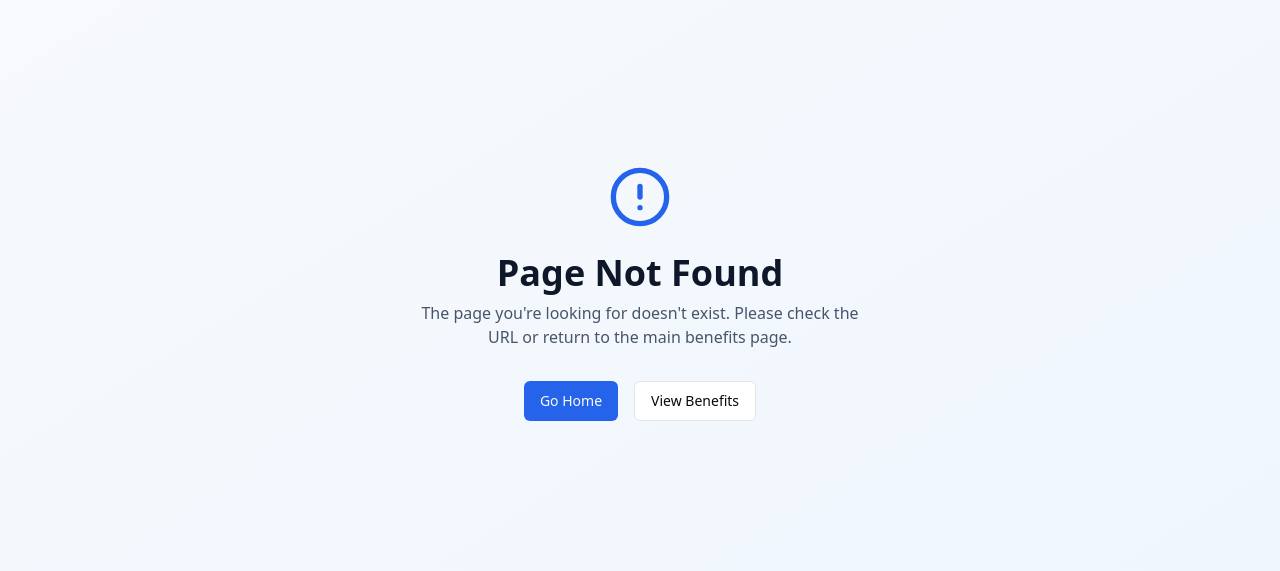
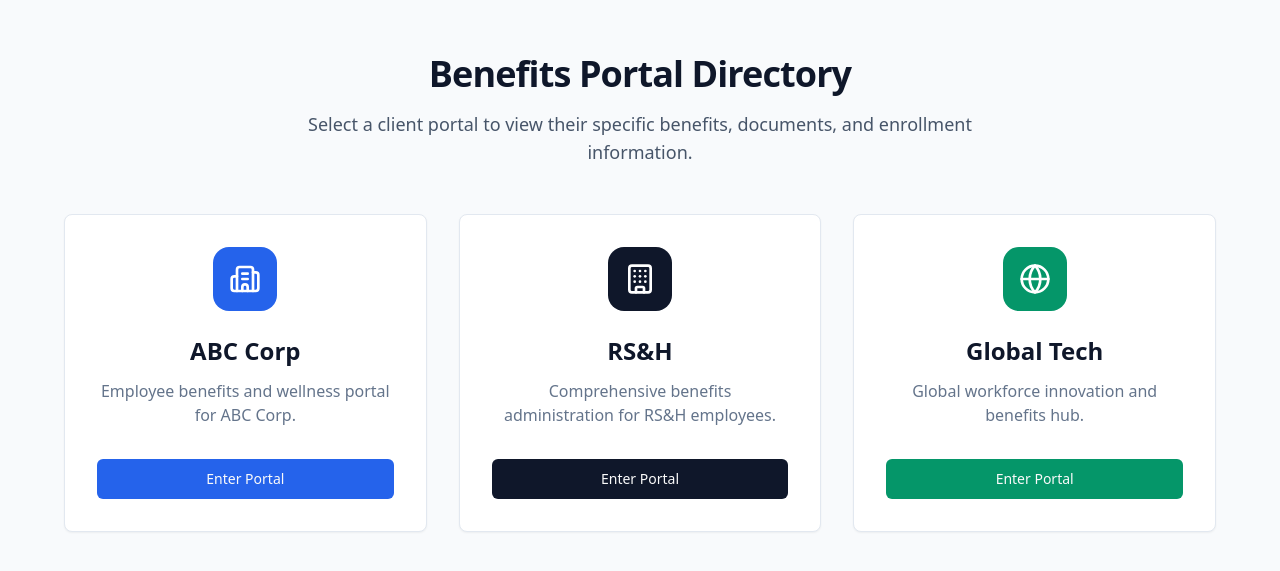
Before and after one commit to dharani-dharmalingam/rsandh_demo, a Next.js app: page / in a window 1280 px wide. Before the commit this address had no page. Shown: the part 107-678 px from the top of the page. Built offline with nearby package versions, Linux system fonts and the light colour scheme.

Commit message:
Add client selection landing page and update middleware to fix Studio redirects

```diff
--- /dev/null
+++ b/app/page.tsx
@@ -0,0 +1,70 @@
+import Link from 'next/link';
+import { Card } from '@/components/ui/card';
+import { Button } from '@/components/ui/button';
+import { SectionWrapper } from '@/components/section-wrapper';
+import { Building2, Globe, Building } from 'lucide-react';
+
+export default function RootLandingPage() {
+    const clients = [
+        {
+            name: 'ABC Corp',
+            slug: 'abc-corp',
+            description: 'Employee benefits and wellness portal for ABC Corp.',
+            icon: Building2,
+            color: 'bg-blue-600',
+        },
+        {
+            name: 'RS&H',
+            slug: 'rs-h',
+            description: 'Comprehensive benefits administration for RS&H employees.',
+            icon: Building,
+            color: 'bg-slate-900',
+        },
+        {
+            name: 'Global Tech',
+            slug: 'global-tech',
+            description: 'Global workforce innovation and benefits hub.',
+            icon: Globe,
+            color: 'bg-emerald-600',
+        },
+    ];
+
+    return (
+        <div className="min-h-screen bg-slate-50 flex flex-col justify-center py-12 px-4 sm:px-6 lg:px-8">
+            <SectionWrapper>
+                <div className="text-center mb-12">
+                    <h1 className="text-4xl font-extrabold text-slate-900 mb-4 tracking-tight">
+                        Benefits Portal Directory
+                    </h1>
+                    <p className="text-lg text-slate-600 max-w-2xl mx-auto">
+                        Select a client portal to view their specific benefits, documents, and enrollment information.
+                    </p>
+                </div>
+
+                <div className="grid grid-cols-1 md:grid-cols-3 gap-8 max-w-6xl mx-auto">
+                    {clients.map((client) => {
+                        const Icon = client.icon;
+                        return (
+                            <Card key={client.slug} className="group overflow-hidden hover:shadow-xl transition-all duration-300 border-slate-200">
+                                <div className="p-8 flex flex-col items-center text-center">
+                                    <div className={`${client.color} p-4 rounded-2xl text-white mb-6 group-hover:scale-110 transition-transform duration-300`}>
+                                        <Icon className="h-8 w-8" />
+                                    </div>
+                                    <h2 className="text-2xl font-bold text-slate-900 mb-3">{client.name}</h2>
+                                    <p className="text-slate-500 mb-8 min-h-[3rem]">
+                                        {client.description}
+                                    </p>
+                                    <Button asChild className={`w-full ${client.color} hover:opacity-90`}>
+                                        <Link href={`/${client.slug}`}>
+                                            Enter Portal
+                                        </Link>
+                                    </Button>
+                                </div>
+                            </Card>
+                        );
+                    })}
+                </div>
+            </SectionWrapper>
+        </div>
+    );
+}
--- a/middleware.ts
+++ b/middleware.ts
@@ -4,11 +4,11 @@ import type { NextRequest } from 'next/server';
 export function middleware(request: NextRequest) {
     const { pathname } = request.nextUrl;
 
-    // Root redirect to default client
-    if (pathname === '/') {
-        const activeClientSlug = process.env.NEXT_PUBLIC_ACTIVE_CLIENT_SLUG || 'rs-h';
-        return NextResponse.redirect(new URL(`/${activeClientSlug}`, request.url));
-    }
+    // Root redirect moved to root landing page for better dev experience
+    // if (pathname === '/') {
+    //     const activeClientSlug = process.env.NEXT_PUBLIC_ACTIVE_CLIENT_SLUG || 'rs-h';
+    //     return NextResponse.redirect(new URL(`/${activeClientSlug}`, request.url));
+    // }
 
     return NextResponse.next();
 }
```
Also changed, not shown: 55 other files (tests, documents, lock files or other folders).
